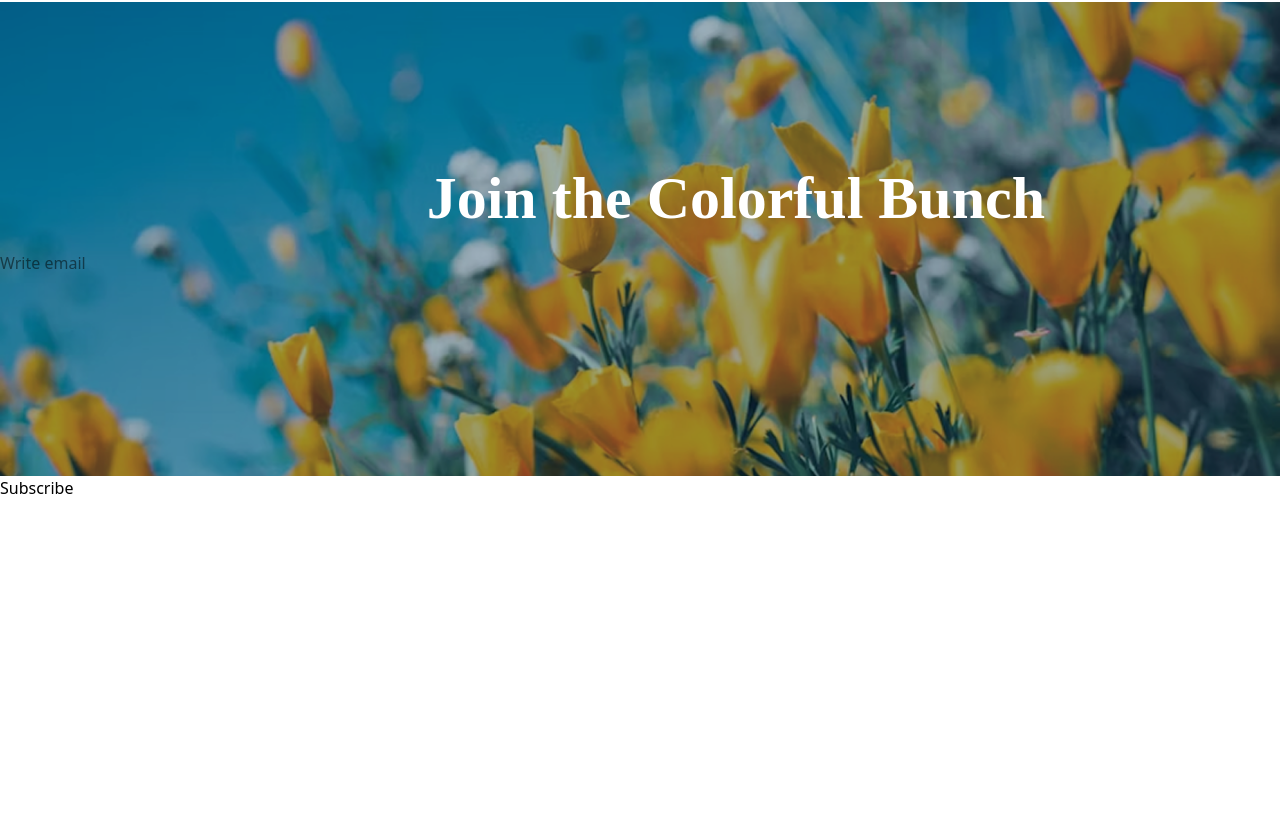
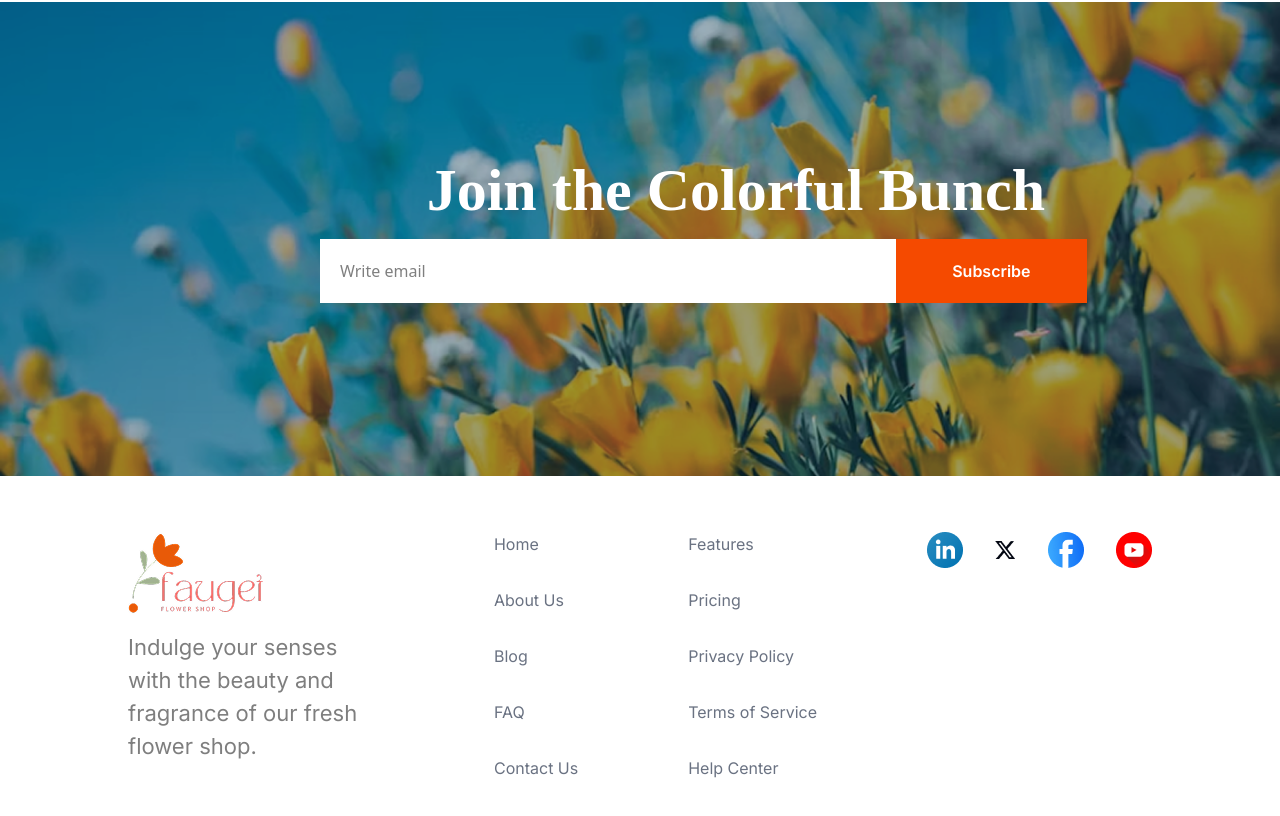
Before and after one commit to taufique015/flower-market, a plain HTML site: page index.html in a window 1280 px wide. Shown: the part 4393-5209 px from the top of the page. Before the commit the page ends 4893 px from the top, so only its background shows below. Drawn offline with nearby package versions, Linux system fonts and the light colour scheme.

Commit message:
Completed the footer section

```diff
--- a/index.html
+++ b/index.html
@@ -158,8 +158,42 @@
       <section class="relative">
         <img class="w-full" src="B12A02-Responsive-Flowers/assets/news-letter-bg.png" alt="news-letter">
         <h4 class="absolute font-secondary font-bold text-6xl text-white top-1/3 left-1/3">Join the Colorful Bunch</h4>
-        <input class="absolute top-1/2" type="email" name="Write email" placeholder="Write email">
-        <button type="submit">Subscribe</button>
+        <div class="absolute top-1/2 left-1/4 w-3/5">
+          <input class="bg-white w-3/4 py-5 pl-5" type="email" name="Write email" placeholder="Write email">
+          <button class="bg-orange-600 text-white font-semibold font-display px-14 py-5 -ml-1 cursor-pointer" type="submit">Subscribe</button>
+        </div>
+      </section>
+      <section class="flex justify-between w-4/5 mx-auto my-14">
+        <div class="w-1/4">
+          <img src="B12A02-Responsive-Flowers/assets/logo.png" alt="logo">
+          <p class="font-display text-[22px] text-black opacity-50 my-4">Indulge your senses with the beauty and fragrance of our fresh flower shop. </p>
+        </div>
+        <div>
+          <ul class="flex flex-col justify-between gap-8 text-gray-500 font-display">
+            <li><a class="cursor-pointer">Home</a></li>
+            <li><a class="cursor-pointer">About Us</a></li>
+            <li><a class="cursor-pointer">Blog</a></li>
+            <li><a class="cursor-pointer">FAQ</a></li>
+            <li><a class="cursor-pointer">Contact Us</a></li>
+          </ul>
+        </div>
+        <div>
+          <ul class="flex flex-col justify-between gap-8 text-gray-500 font-display">
+            <li><a class="cursor-pointer">Features</a></li>
+            <li><a class="cursor-pointer">Pricing</a></li>
+            <li><a class="cursor-pointer">Privacy Policy</a></li>
+            <li><a class="cursor-pointer">Terms of Service</a></li>
+            <li><a class="cursor-pointer">Help Center</a></li>
+          </ul>
+        </div>
+        <div>
+          <ul class="flex flex-row justify-between gap-8 items-center">
+            <li><a class="cursor-pointer"><img src="B12A02-Responsive-Flowers/assets/icon-linkedin.png" alt="linkedin"></a></li>
+            <li><a class="cursor-pointer"><img src="B12A02-Responsive-Flowers/assets/icon-twitter.png" alt="twitter"></a></li>
+            <li><a class="cursor-pointer"><img src="B12A02-Responsive-Flowers/assets/icon-facebook.png" alt="facebook"></a></li>
+            <li><a class="cursor-pointer"><img src="B12A02-Responsive-Flowers/assets/icon-youtube.png" alt="youtube"></a></li>
+          </ul>
+        </div>
       </section>
     </footer>
   </body>
```
